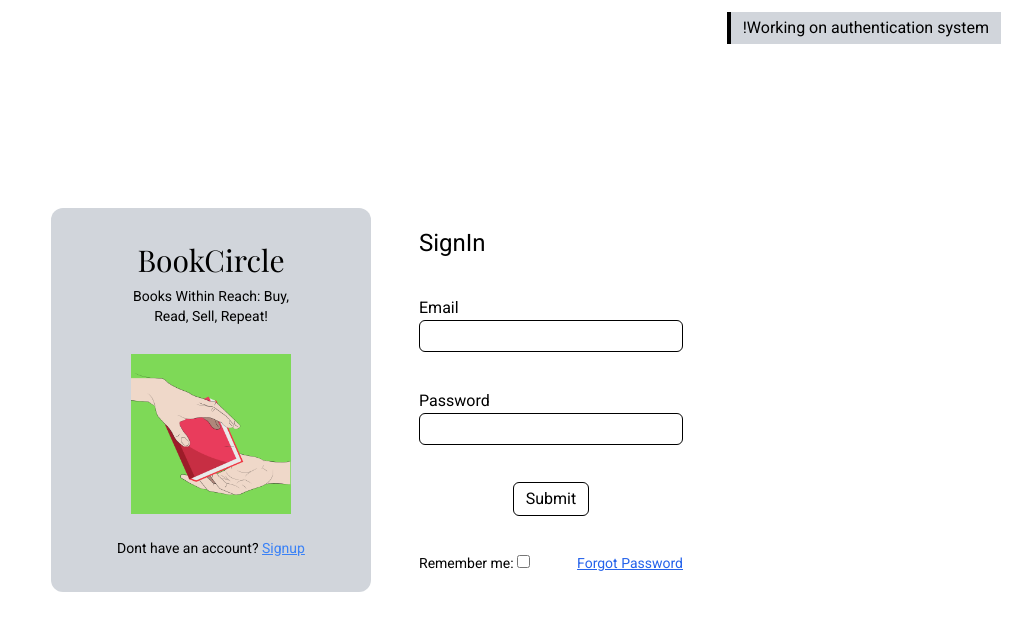
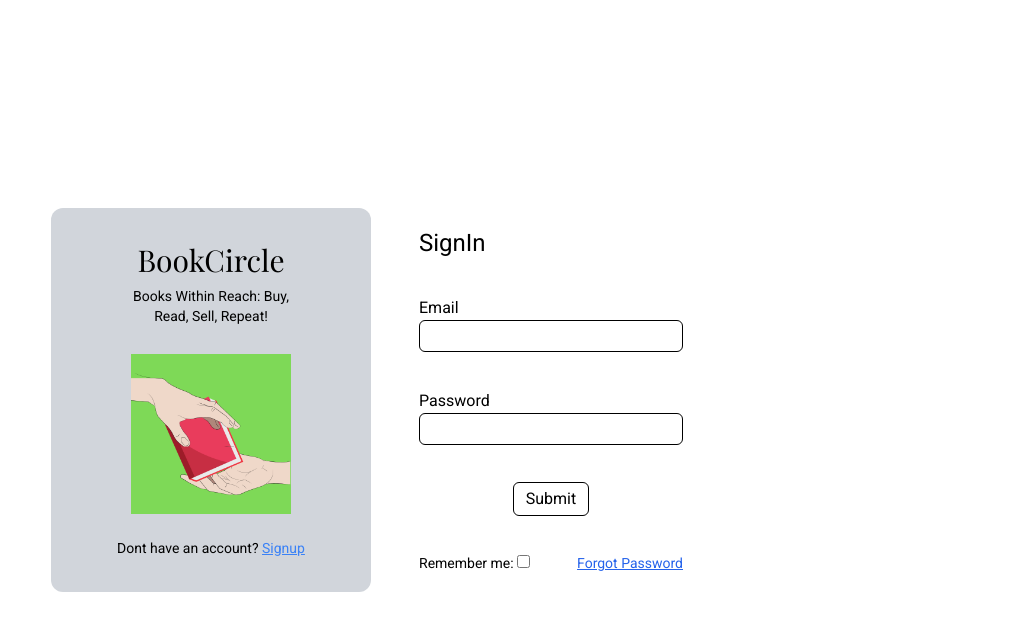
Before and after one commit to RaviPatel94/BookCirlce, a React (Vite) app: page /login in a window 1280 px wide. Shown: the top 630 px of the page, without its empty margins (267-1280 px from the left). Built offline with nearby package versions, Linux system fonts and the light colour scheme; a web font is replaced by a local one.

Commit message:
removed sign

```diff
--- a/src/Components/Login.jsx
+++ b/src/Components/Login.jsx
@@ -74,9 +74,6 @@ function Login() {
 
   return (
     <main className="flex flex-col items-center justify-center min-h-screen w-screen gap-9 z-[1000] sm:flex-row py-20">
-      <div className="absolute px-3 py-1 bg-gray-300 right-3 top-3 border-l-4 border-black">
-        !Working on authentication system
-      </div>
       <div className="bg-gray-300 h-96 w-80 rounded-xl flex flex-col items-center justify-center">
         <h1 className="text-3xl font-Playfair pb-2">BookCircle</h1>
         <h2 className="w-44 text-center text-sm pb-7">
```
